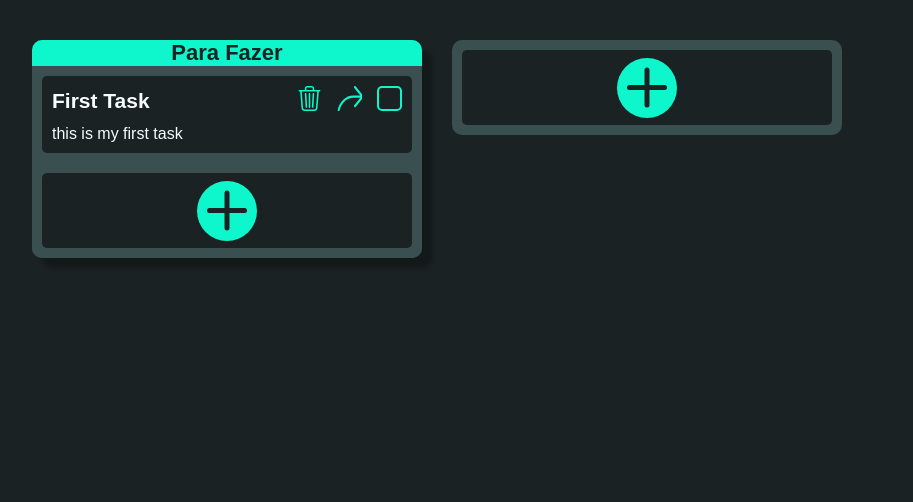
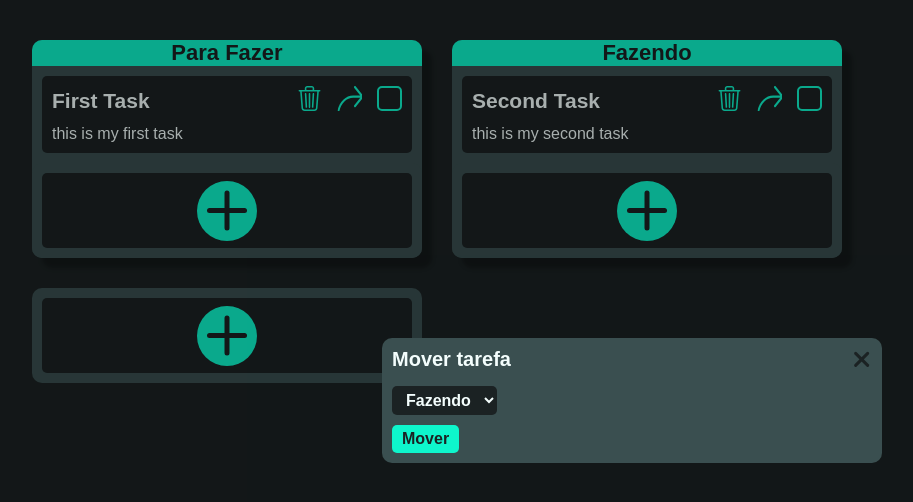
Before and after one commit to hiagoemanuel/simple-to-do, a React (Vite) app: page / in a window 1280 px wide. Both pictures are taken after a click on the icon 357 px from the left and 98 px from the top of the page. Shown: the top 502 px of the page, without its empty margins (8-921 px from the left). Built offline with nearby package versions, Linux system fonts and the light colour scheme; a web font is replaced by a local one.

Commit message:
feat: funcionalidade de mover tarefa adicionada

```diff
--- a/src/App.tsx
+++ b/src/App.tsx
@@ -20,10 +20,14 @@ function App() {
     if (inputValue.trim()) {
       setTaskList([...taskList, {
         name: inputValue,
-        setTask: function (newTask) { this.tasks = [...this.tasks, newTask]},
+        setTask: function (newTask) { this.tasks = [...this.tasks, newTask] },
         deleteTask: function (idTask: string) {
           const taskUpdate = this.tasks.filter(item => item.id !== idTask)
           this.tasks = taskUpdate
+        },
+        moveTask: function (task, selectedList) {
+          selectedList.tasks.push(task)
+          this.deleteTask(task.id)
         },
         tasks: []
       }])
--- a/src/components/ModalForm/style.ts
+++ b/src/components/ModalForm/style.ts
@@ -76,7 +76,7 @@ export const ModalInputs = styled.form`
         background-color: var(--primary-color);
     }
 
-    input[type='submit'] {
+    input[type='submit'], select {
         padding: 5px 10px;
         border-radius: 5px;
 
@@ -87,4 +87,14 @@ export const ModalInputs = styled.form`
         color: var(--primary-color);
         cursor: pointer;
     }
+
+    select {
+        margin-bottom: 10px;
+
+        display: block;
+
+        background-color: var(--primary-color);
+        color: var(--quartenary-color);
+        cursor: pointer;
+    }
 `
--- a/src/components/TaskList/Task/index.tsx
+++ b/src/components/TaskList/Task/index.tsx
@@ -1,11 +1,12 @@
-import { useState } from 'react'
+import { BaseSyntheticEvent, useContext, useState } from 'react'
 
-import { TaskListType, TaskType } from '../../../contexts/taskListContext'
+import { TaskListType, TaskType, taskListContext } from '../../../contexts/taskListContext'
 
 import { ReactComponent as ThreeDotsSVG } from '../../../assets/three-dots.svg'
 import { ReactComponent as TrashSVG } from '../../../assets/trash.svg'
 import { ReactComponent as ArrowSVG } from '../../../assets/arrow.svg'
 import { DeleteTaskModal } from './DeleteTaskModal'
+import { ModalForm } from '../../ModalForm'
 
 import { CheckBoxToDo, HamburgerButton, MenuList, TaskCard, TaskDiscription, TaskMenu, TaskTitle } from "./style"
 import { Responsive } from './responsive'
@@ -17,7 +18,16 @@ interface Props {
 
 export const Task = ({ task, list }: Props) => {
     const [menuIsOpen, setMenuIsOpen] = useState<boolean>(false)
+    const [moveTaskModal, setMoveTaskModal] = useState<boolean>(false)
     const [deleteModalIsOpen, setDeleteModalIsOpen] = useState<boolean>(false)
+    const { taskList, setTaskList } = useContext(taskListContext)
+
+    const moveTask = (event: BaseSyntheticEvent) => {
+        const selectedList = taskList.filter(list => list.name === event.target[0].value)[0]
+        list.moveTask(task, selectedList)
+        setTaskList([...taskList])
+        setMoveTaskModal(false)
+    }
 
     return (
         <TaskCard>
@@ -29,7 +39,7 @@ export const Task = ({ task, list }: Props) => {
                         <ThreeDotsSVG className='t-dots' onClick={() => setMenuIsOpen(menu => !menu)} />
                         <MenuList>
                             <li><TrashSVG onClick={() => setDeleteModalIsOpen(true)} /></li>
-                            <li><ArrowSVG /></li>
+                            <li><ArrowSVG onClick={() => setMoveTaskModal(true)} /></li>
                         </MenuList>
                     </HamburgerButton>
                     <CheckBoxToDo>
@@ -47,6 +57,19 @@ export const Task = ({ task, list }: Props) => {
                 isOpen={deleteModalIsOpen}
                 closeModal={setDeleteModalIsOpen}
             />
+            <ModalForm
+                title='Mover tarefa'
+                isOpen={moveTaskModal}
+                closeModal={() => setMoveTaskModal(false)}
+                action={(event) => moveTask(event)}
+            >
+                <select name='list' title="select-task-list">
+                    {taskList.map((item, index) => (
+                        list.name !== item.name ? <option value={item.name} key={index}>{item.name}</option> : ''
+                    ))}
+                </select>
+                <input type="submit" value="Mover" />
+            </ModalForm>
         </TaskCard>
     )
 }
--- a/src/contexts/taskListContext.tsx
+++ b/src/contexts/taskListContext.tsx
@@ -11,6 +11,7 @@ export type TaskListType = {
     name: string;
     setTask: (newTask: TaskType) => void;
     deleteTask: (idTask: string) => void;
+    moveTask: (task: TaskType, selectedList: TaskListType) => void;
     tasks: TaskType[]
 }
 
@@ -29,11 +30,34 @@ const initialValue: TaskListContextType = {
             const taskUpdate = this.tasks.filter(item => item.id !== idTask)
             this.tasks = taskUpdate
         },
+        moveTask: function (task, selectedList) {
+            selectedList.tasks.push(task)
+            this.deleteTask(task.id)
+        },
         tasks: [
             {
                 taskName: 'First Task',
                 discription: 'this is my first task',
                 id: 'FirstTask0.89741985298752',
+                status: false
+            }
+        ]
+    }, {
+        name: 'Fazendo',
+        setTask: function (newTask: TaskType) { this.tasks = [...this.tasks, newTask] },
+        deleteTask: function (idTask: string) {
+            const taskUpdate = this.tasks.filter(item => item.id !== idTask)
+            this.tasks = taskUpdate
+        },
+        moveTask: function (task, selectedList) {
+            selectedList.tasks.push(task)
+            this.deleteTask(task.id)
+        },
+        tasks: [
+            {
+                taskName: 'Second Task',
+                discription: 'this is my second task',
+                id: 'SecondTask0.189904235342352',
                 status: false
             }
         ]
--- a/src/style/reset.css
+++ b/src/style/reset.css
@@ -14,7 +14,7 @@ button {
     background-color: transparent;
 }
 
-input {
+input, select {
     outline: none;
     border: none;
 }
```
